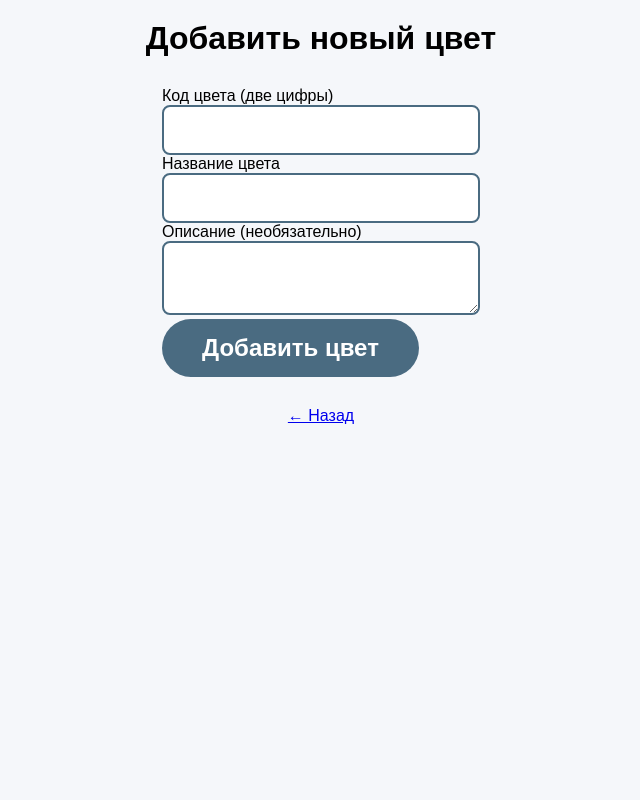
After one commit to Larnaka2002/Vittavento_Article, a Flask app: page /add_color in a window 1280 px wide. The commit adds this page. Shown: the whole page, without its empty margins (319-959 px from the left). Run offline with Flask 3, Linux system fonts and the light colour scheme.

Commit message:
Добавлен модуль Цвет — ручной ввод кода, проверка дубликатов, отображение

```diff
--- a/app/forms.py
+++ b/app/forms.py
@@ -49,6 +49,12 @@ class ModelForm(FlaskForm):
     description = TextAreaField('Описание модели')
     submit = SubmitField('Добавить модель')
 
+# 🎨 Форма для добавления нового цвета
+class ColorForm(FlaskForm):
+    code = StringField("Код цвета (две цифры)", validators=[DataRequired()])
+    name = StringField("Название цвета", validators=[DataRequired()])
+    description = TextAreaField("Описание (необязательно)")
+    submit = SubmitField("Добавить цвет")
 
 
 # 🔹 Форма для редактирования Артикула
--- a/app/main/routes.py
+++ b/app/main/routes.py
@@ -3,8 +3,8 @@ from flask import Blueprint, render_template, redirect, url_for, flash, request,
 
 # Импорты проекта
 from app import db
-from app.models import View, Category, Model, Article
-from app.forms import ViewForm, CategoryForm, ModelForm, EditArticleForm
+from app.models import View, Category, Model, Article, Color
+from app.forms import ViewForm, CategoryForm, ModelForm, EditArticleForm, ColorForm
 
 # 🔹 Создание Blueprint
 main = Blueprint('main', __name__)
@@ -127,6 +127,31 @@ def add_model():
 
     return render_template("add_model.html", form=form)
 
+# --- ДОБАВЛЕНИЕ ЦВЕТА ---
+@main.route('/add_color', methods=['GET', 'POST'])
+def add_color():
+    form = ColorForm()
+
+    if form.validate_on_submit():
+        existing_by_code = Color.query.filter_by(code=form.code.data).first()
+        existing_by_name = Color.query.filter_by(name=form.name.data).first()
+
+        if existing_by_code or existing_by_name:
+            flash("Такой цвет уже существует!", "warning")
+        else:
+            new_color = Color(
+                code=form.code.data.zfill(2),  # Преобразуем в формат '01'
+                name=form.name.data,
+                description=form.description.data
+            )
+            db.session.add(new_color)
+            db.session.commit()
+            flash("Цвет успешно добавлен!", "success")
+            return redirect(url_for("main.index"))
+
+    return render_template("add_color.html", form=form)
+
+
 
 # --- ГЛАВНАЯ (ГЕНЕРАТОР) ---
 @main.route('/', methods=['GET', 'POST'])
@@ -150,11 +175,14 @@ def index():
         categories = []
         models = []
 
+    colors = Color.query.order_by(Color.code).all()
+
     return render_template(
         'index.html',
         views=views,
         categories=categories,
         models=models,
+        colors=colors,
         selected_view_id=view_id,
         selected_category_id=category_id,
         selected_model_code=model_code
--- /dev/null
+++ b/app/templates/add_color.html
@@ -0,0 +1,38 @@
+<!DOCTYPE html>
+<html lang="ru">
+<head>
+  <meta charset="UTF-8">
+  <title>Добавить цвет</title>
+  <link rel="stylesheet" href="{{ url_for('static', filename='styles.css') }}">
+</head>
+<body>
+  <div class="container">
+    <h1>Добавить новый цвет</h1>
+
+    <form method="POST">
+      {{ form.hidden_tag() }}
+
+      <div class="form-group">
+        {{ form.code.label }}<br>
+        {{ form.code(class_="pretty-input") }}
+      </div>
+
+      <div class="form-group">
+        {{ form.name.label }}<br>
+        {{ form.name(class_="pretty-input") }}
+      </div>
+
+      <div class="form-group">
+        {{ form.description.label }}<br>
+        {{ form.description(class_="pretty-input") }}
+      </div>
+
+      <div class="form-group">
+        {{ form.submit(class_="start-button") }}
+      </div>
+    </form>
+
+    <a href="{{ url_for('main.index') }}" class="back-link">← Назад</a>
+  </div>
+</body>
+</html>
```
Also changed, not shown: app/models.py (+13 -0 lines), app/templates/index.html (+21 -4 lines), migrations/versions/e5499c614192_добавлена_модель_color.py (added, +44 -0 lines).
